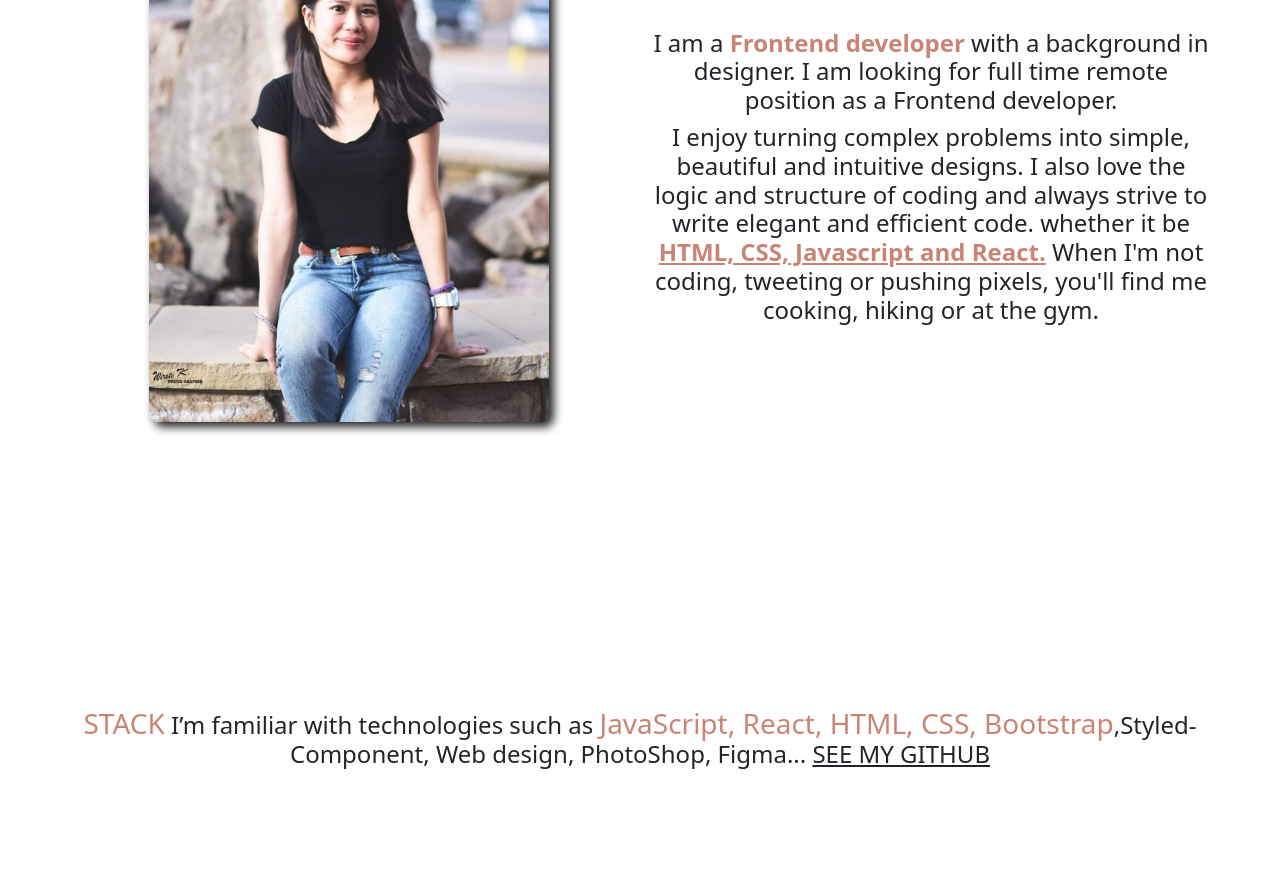
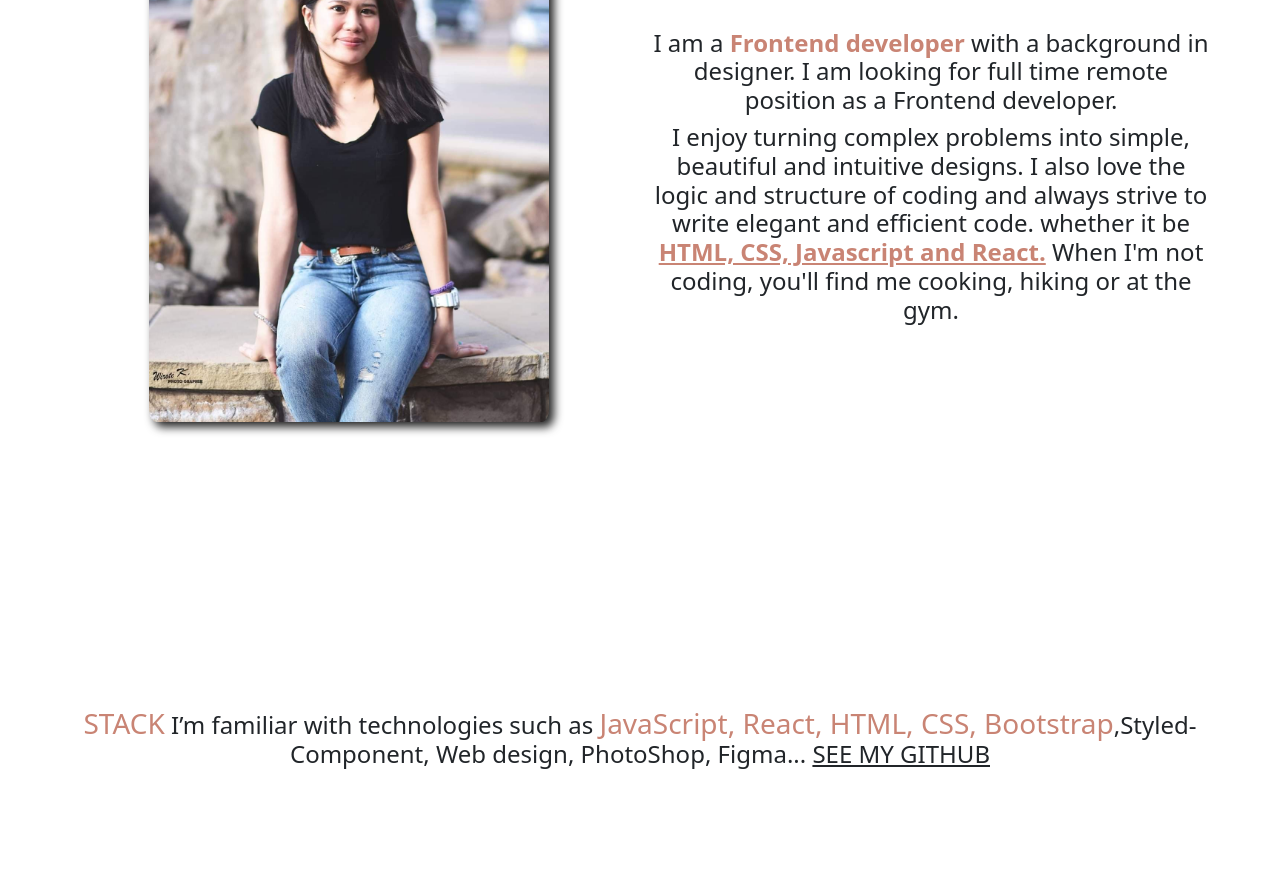
Before and after one commit to Alicerichardson28/portfolio, a React (Create React App) app: page / in a window 1280 px wide. Shown: the part 840-1709 px from the top of the page. Built offline with nearby package versions, Linux system fonts and the light colour scheme.

Commit message:
update change

```diff
--- a/src/components/About.js
+++ b/src/components/About.js
@@ -19,7 +19,7 @@ export default class About extends Component {
                         <h4>
                             I enjoy turning complex problems into simple, beautiful and intuitive designs. I also love the
                             logic and structure of coding and always strive to write elegant and efficient code. whether it be <b className="text-salmon"><u>HTML,
-                            CSS, Javascript and React.</u></b> When I'm not coding, tweeting or pushing pixels, you'll find me cooking, hiking
+                            CSS, Javascript and React.</u></b> When I'm not coding, you'll find me cooking, hiking
                             or at the gym.
                         </h4>
                     </div>
```
